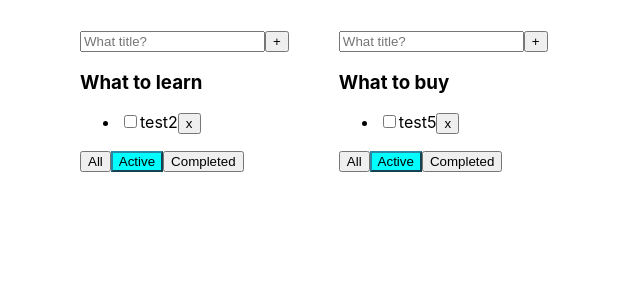
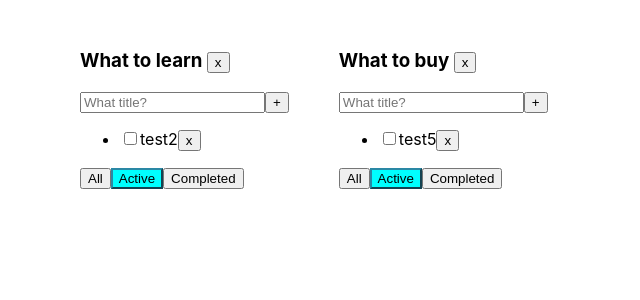
Before and after one commit to makarchuk92/Todo-Trello-, a React (Create React App) app: page / in a window 1280 px wide. Shown: the top 300 px of the page, without its empty margins (0-640 px from the left). Built offline with nearby package versions, Linux system fonts and the light colour scheme.

Commit message:
Added function for deleting todoList

```diff
--- a/src/App.tsx
+++ b/src/App.tsx
@@ -91,6 +91,12 @@ function App() {
 
   }
 
+  const removeTodoList = (id: string) => {
+    const filterTodoList = todoLists.filter(t => t.id !== id)
+    setTodoLists(filterTodoList)
+    // delete task[id]
+    // setTask({...task})
+  }
 
 
   return (
@@ -104,7 +110,7 @@ function App() {
           taskForTodo = taskForTodo.filter(t => t.isDone === false)
         }
         return <Todo title={todo.title}
-          key={todo.id} id={todo.id}
+          key={todo.id} id={todo.id} removeTodoList={removeTodoList}
           tasks={taskForTodo} removeTodo={removeTodo} changeFilter={changeFilter} addTodo={addTodo} changeCheckStatus={changeCheckStatus} filter={todo.filter}
         />
       })}
--- a/src/Components/Todo.tsx
+++ b/src/Components/Todo.tsx
@@ -18,6 +18,7 @@ type PropsType = {
   addTodo: (input: string, todoListId: string) => void
   changeCheckStatus: (taskId: string, isDone: boolean, todoListId: string) => void
   filter: FilterValuesType
+  removeTodoList: (id:string) => void
 }
 
 
@@ -46,14 +47,18 @@ export function Todo(props: PropsType) {
     // inputElement?.classList.remove('error-input')
   }
 
+  const removeTodoList = () => {
+    props.removeTodoList(props.id)
+  }
+
 
 
   return (
     <div>
+      <h3>{props.title} <button onClick={removeTodoList}>x</button></h3>
       <input id="text-input" className={error ? "error-input" : ""} type="text" placeholder="What title?" value={input} onChange={onChangeInputHandler} />
       <button onClick={() => addTask()}>+</button>
       {error && <div className="text-input">{error}</div>}
-      <h3>{props.title}</h3>
       <ul>
         {props.tasks.map(t => {
             const onChangeCheckboxHandler = (e: ChangeEvent<HTMLInputElement>) => {
```
